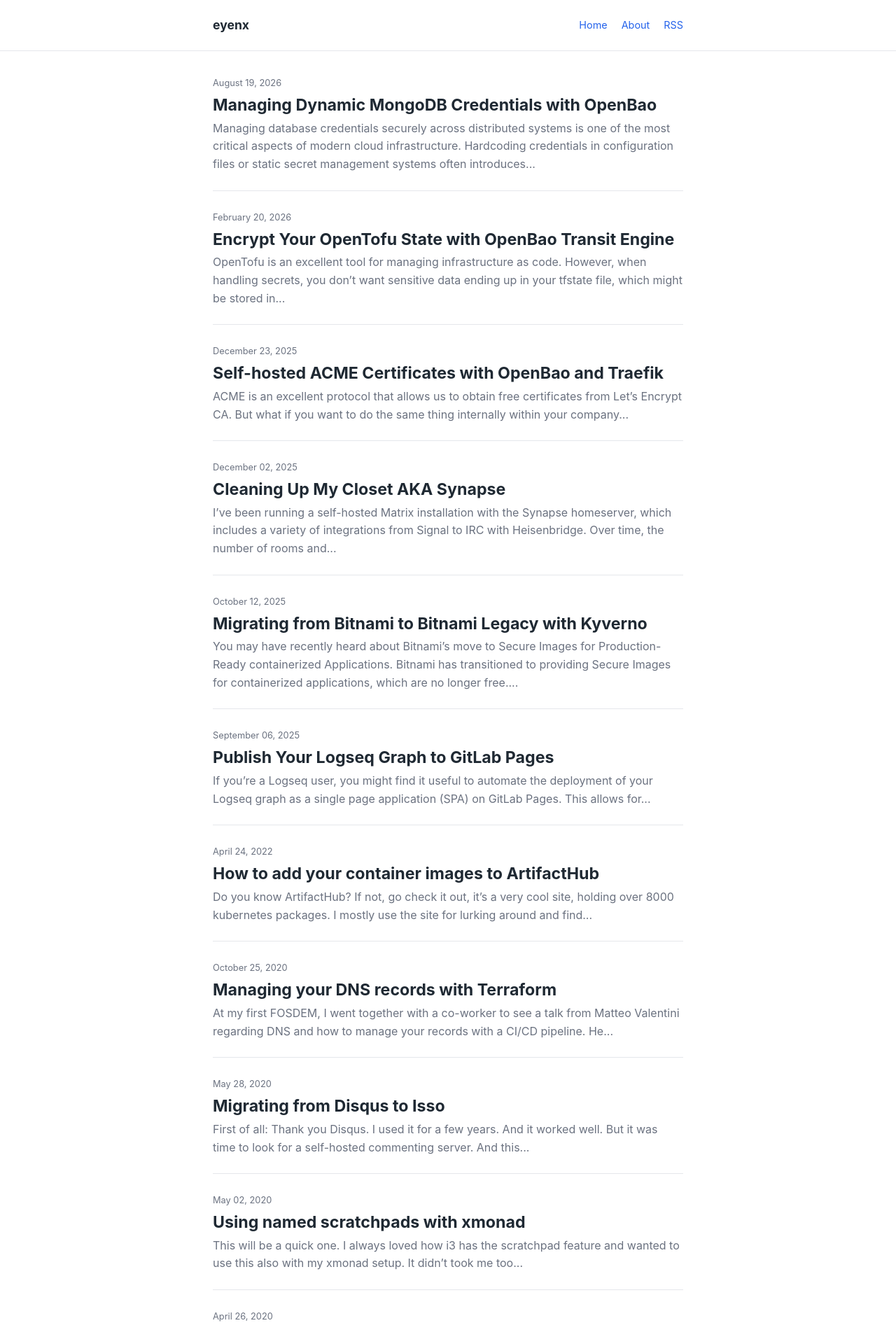
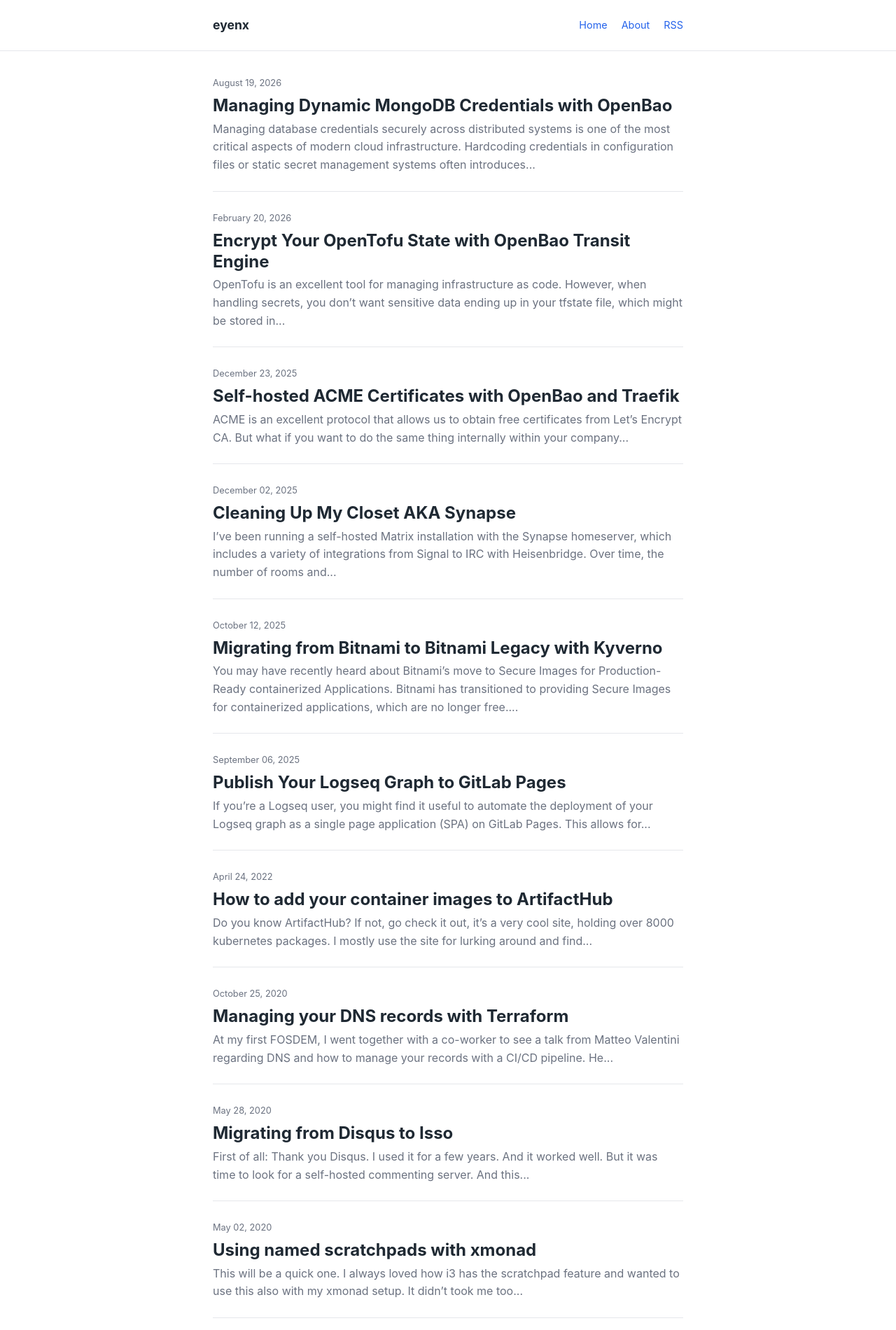
Before and after one commit to eyenx/blog, a Jekyll site: the page built from src/index.html, in a window 1280 px wide. Shown: the top 1900 px of the page at 70% size. Built offline with Jekyll 4.4.1, drawn with Linux system fonts in a browser that asks for light colours; the list of posts is cut into pages by our own code.

Commit message:
Polish responsive content styles
Co-authored-by: eyenx <1947882+eyenx@users.noreply.github.com>

```diff
--- a/src/_sass/_minimal.scss
+++ b/src/_sass/_minimal.scss
@@ -96,7 +96,7 @@ footer {
   }
 
   &-title {
-    font-size: 1.45rem;
+    font-size: clamp(1.25rem, 4vw, 1.5rem);
     line-height: 1.25;
     margin: .35rem 0;
   }
@@ -140,6 +140,7 @@ footer {
 
   blockquote {
     border-left: .2rem solid $ink;
+    color: $muted;
     margin: 1.5rem 0;
     padding-left: 1rem;
   }
```
